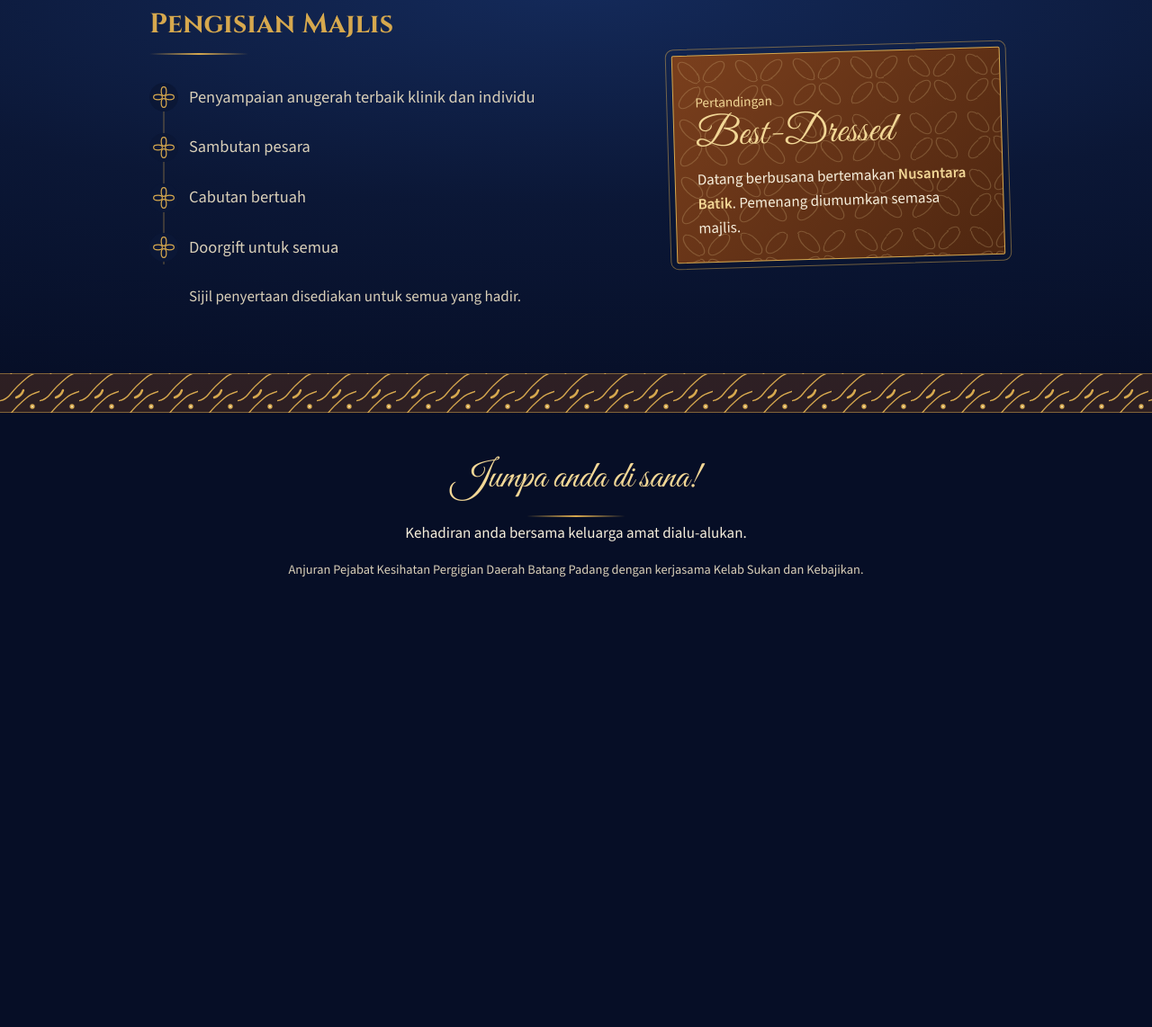
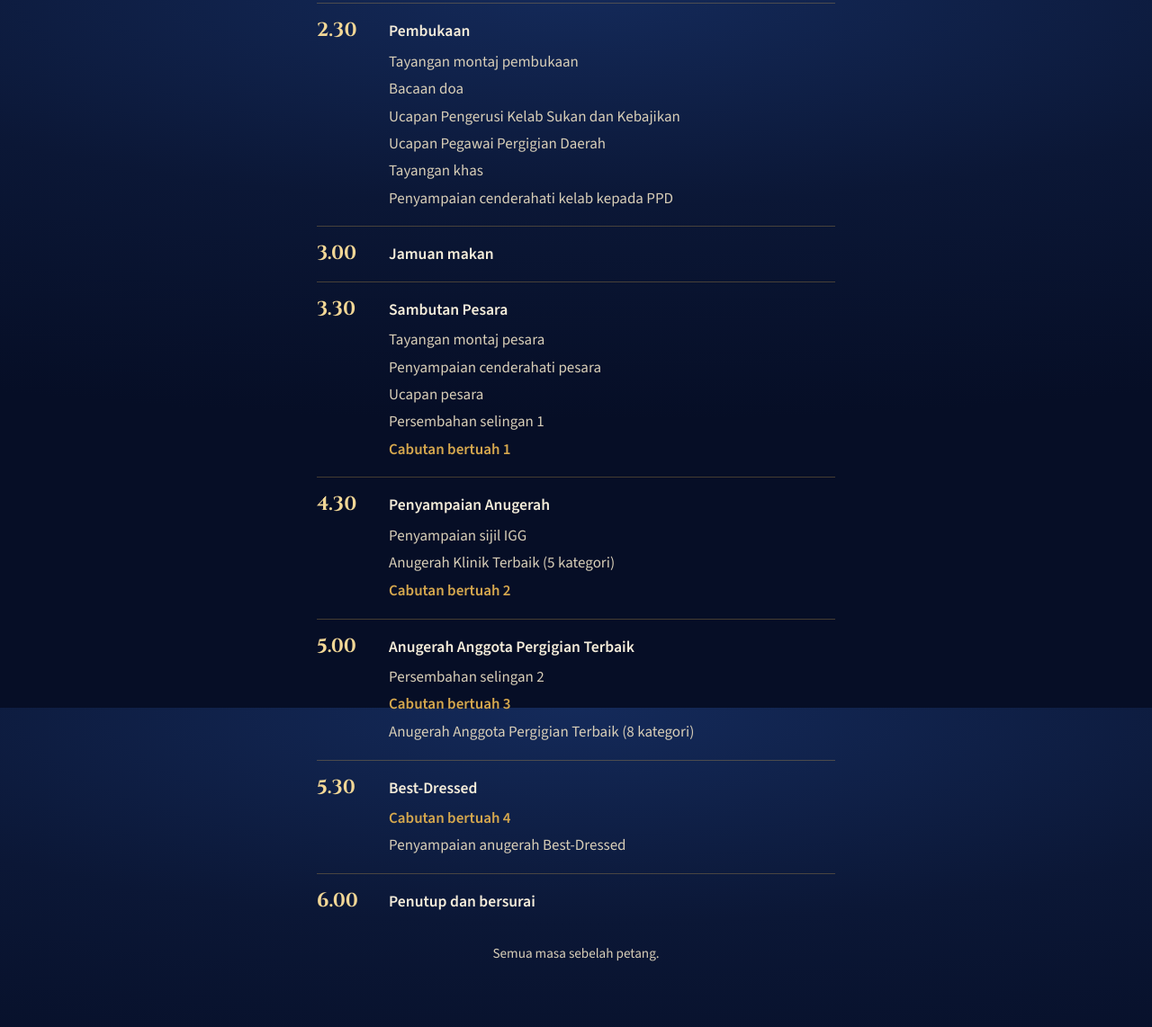
Before and after one commit to azizakmal97/anugerah-gemilang-2026, a website: page index.html in a window 1280 px wide. Shown: the part 1613-2755 px from the top of the page at 90% size. Before the commit the page ends 2302 px from the top, so only its background shows below. Drawn offline with nearby package versions, Linux system fonts and the light colour scheme.

Commit message:
feat(site): add official event schedule
Co-Authored-By: Claude Opus 5.5 <noreply@anthropic.com>

```diff
--- a/index.html
+++ b/index.html
@@ -126,10 +126,50 @@
     </div>
   </section>
 
-  <!-- TODO(owner): replace the note with the final tentatif from KP Slim River (AJK Protokol). -->
+  <!-- Source: official tentatif from AJK Protokol (KP Slim River), received 17 Nov 2026. -->
   <section class="tentatif reveal" aria-labelledby="h-tentatif">
     <h2 id="h-tentatif">Tentatif Majlis</h2>
-    <p>Tentatif penuh akan dipaparkan di sini sebaik sahaja dimuktamadkan oleh AJK Protokol.</p>
+    <ol class="schedule">
+      <li>
+        <time>2.00</time>
+        <div><p class="slot">Ketibaan dan pendaftaran tetamu</p>
+          <ul><li>Pendaftaran</li><li>Edaran doorgift</li></ul></div>
+      </li>
+      <li>
+        <time>2.30</time>
+        <div><p class="slot">Pembukaan</p>
+          <ul><li>Tayangan montaj pembukaan</li><li>Bacaan doa</li><li>Ucapan Pengerusi Kelab Sukan dan Kebajikan</li><li>Ucapan Pegawai Pergigian Daerah</li><li>Tayangan khas</li><li>Penyampaian cenderahati kelab kepada PPD</li></ul></div>
+      </li>
+      <li>
+        <time>3.00</time>
+        <div><p class="slot">Jamuan makan</p></div>
+      </li>
+      <li>
+        <time>3.30</time>
+        <div><p class="slot">Sambutan Pesara</p>
+          <ul><li>Tayangan montaj pesara</li><li>Penyampaian cenderahati pesara</li><li>Ucapan pesara</li><li>Persembahan selingan 1</li><li class="draw">Cabutan bertuah 1</li></ul></div>
+      </li>
+      <li>
+        <time>4.30</time>
+        <div><p class="slot">Penyampaian Anugerah</p>
+          <ul><li>Penyampaian sijil IGG</li><li>Anugerah Klinik Terbaik (5 kategori)</li><li class="draw">Cabutan bertuah 2</li></ul></div>
+      </li>
+      <li>
+        <time>5.00</time>
+        <div><p class="slot">Anugerah Anggota Pergigian Terbaik</p>
+          <ul><li>Persembahan selingan 2</li><li class="draw">Cabutan bertuah 3</li><li>Anugerah Anggota Pergigian Terbaik (8 kategori)</li></ul></div>
+      </li>
+      <li>
+        <time>5.30</time>
+        <div><p class="slot">Best-Dressed</p>
+          <ul><li class="draw">Cabutan bertuah 4</li><li>Penyampaian anugerah Best-Dressed</li></ul></div>
+      </li>
+      <li>
+        <time>6.00</time>
+        <div><p class="slot">Penutup dan bersurai</p></div>
+      </li>
+    </ol>
+    <p class="schedule-note">Semua masa sebelah petang.</p>
   </section>
 
   <section class="program reveal" aria-labelledby="h-pengisian">
--- a/style.css
+++ b/style.css
@@ -438,9 +438,45 @@ h2 {
   margin-top: var(--space-5);
   text-align: center;
 }
-.tentatif p {
-  max-width: 34rem;
+.schedule {
+  list-style: none;
+  max-width: 36rem;
   margin: 0 auto;
+  padding: 0;
+  text-align: left;
+}
+.schedule > li {
+  display: grid;
+  grid-template-columns: 4rem 1fr;
+  gap: var(--space-2);
+  padding: var(--space-2) 0;
+  border-top: 1px solid rgba(214, 168, 78, 0.3);
+}
+.schedule time {
+  font-family: var(--font-display);
+  font-weight: 700;
+  font-size: 1.35rem;
+  line-height: 1.3;
+  color: var(--gold-light);
+}
+.schedule .slot {
+  margin: 0;
+  font-weight: 600;
+  font-size: 1.1rem;
+  color: var(--cream);
+}
+.schedule ul {
+  margin: 0.3rem 0 0;
+  padding: 0;
+  list-style: none;
+  color: var(--cream-muted);
+}
+.schedule ul li { padding: 0.1rem 0; }
+/* Lucky draws are what most guests wait for, so they get the gold. */
+.schedule ul li.draw { color: var(--gold); font-weight: 600; }
+.schedule-note {
+  margin: var(--space-2) 0 0;
+  font-size: 0.95rem;
   color: var(--cream-muted);
 }
 
```
